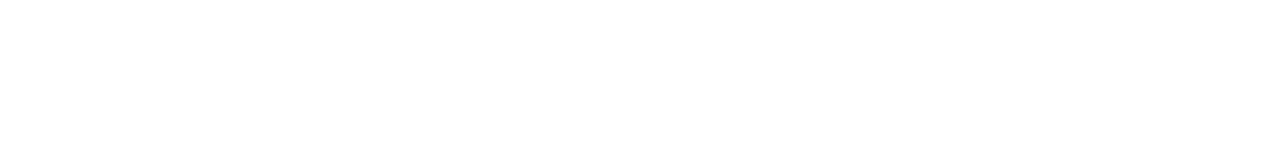
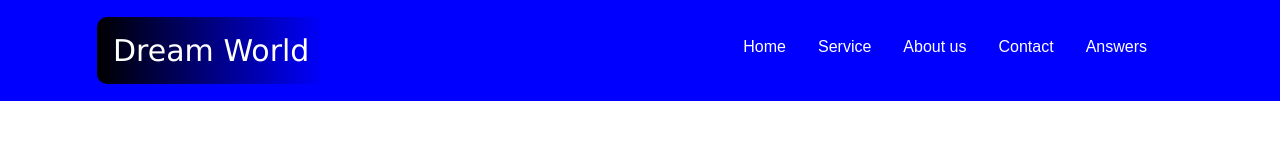
Before and after one commit to shuxratboy05/online-savdo-markazi, a plain HTML site: page index.html in a window 1280 px wide. Drawn offline with Linux system fonts and the light colour scheme.

Commit message:
2-qadam | Header qismi | 2-versiya'

```diff
--- a/index.html
+++ b/index.html
@@ -10,7 +10,20 @@
 
     <div class="container">
 
-        <!-- ../body -->
+        <header>
+            <nav>
+                <p class="title">Dream World</p>
+                <ul>
+
+                    <li>Home</li>
+                    <li>Service</li>
+                    <li>About us</li>
+                    <li>Contact</li>
+                    <li>Answers</li>
+                </ul>
+            </nav>
+        </header>
+
     </div>
 
 
--- a/main.css
+++ b/main.css
@@ -0,0 +1,37 @@
+*{
+    box-sizing: border-box;
+    margin: 0;
+    padding: 0;
+}
+body{
+    font-family: sans-serif;
+}
+nav{
+    display: flex;
+    justify-content: space-between;
+}
+.title{
+    border-radius: 10px;
+    padding: 1rem;
+    margin-left: 80px;
+    font-size: 30px;
+    font-family:'Lucida Sans', 'Lucida Sans Regular', 'Lucida Grande', 'Lucida Sans Unicode', Geneva, Verdana, sans-serif;
+    background-image: linear-gradient(90deg, black,  blue);
+}
+ul{
+    margin-top: 5px;
+    width: 600px;
+    display: flex;
+    justify-content: end;
+    margin-right: 100px;
+}
+ul li{
+    list-style: none;
+    padding: 1rem;
+}
+header{
+    border: 1px solid blue;
+    padding: 1rem;
+    background-color: blue;
+    color: #fff;
+}
```
